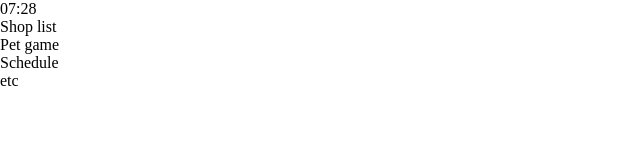
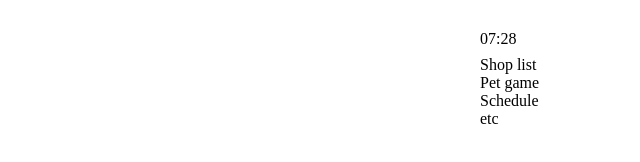
Before and after one commit to Griffin898/Griffin898.github.io, a plain HTML site: page startpage.html in a window 1280 px wide. Shown: the whole page, without its empty margins (0-640 px from the left). Drawn offline with Linux system fonts and the light colour scheme.

Commit message:
Update startpage.html

```diff
--- a/startpage.html
+++ b/startpage.html
@@ -11,6 +11,14 @@
             margin: 0;
             border: none;
             outline: none;
+        }
+
+        main{
+            display: flex;
+            flex-direction: column;
+            max-width: 320px;
+            margin: 30px auto;
+            gap: 0.5rem;
         }
     </style>
 </head>
```
